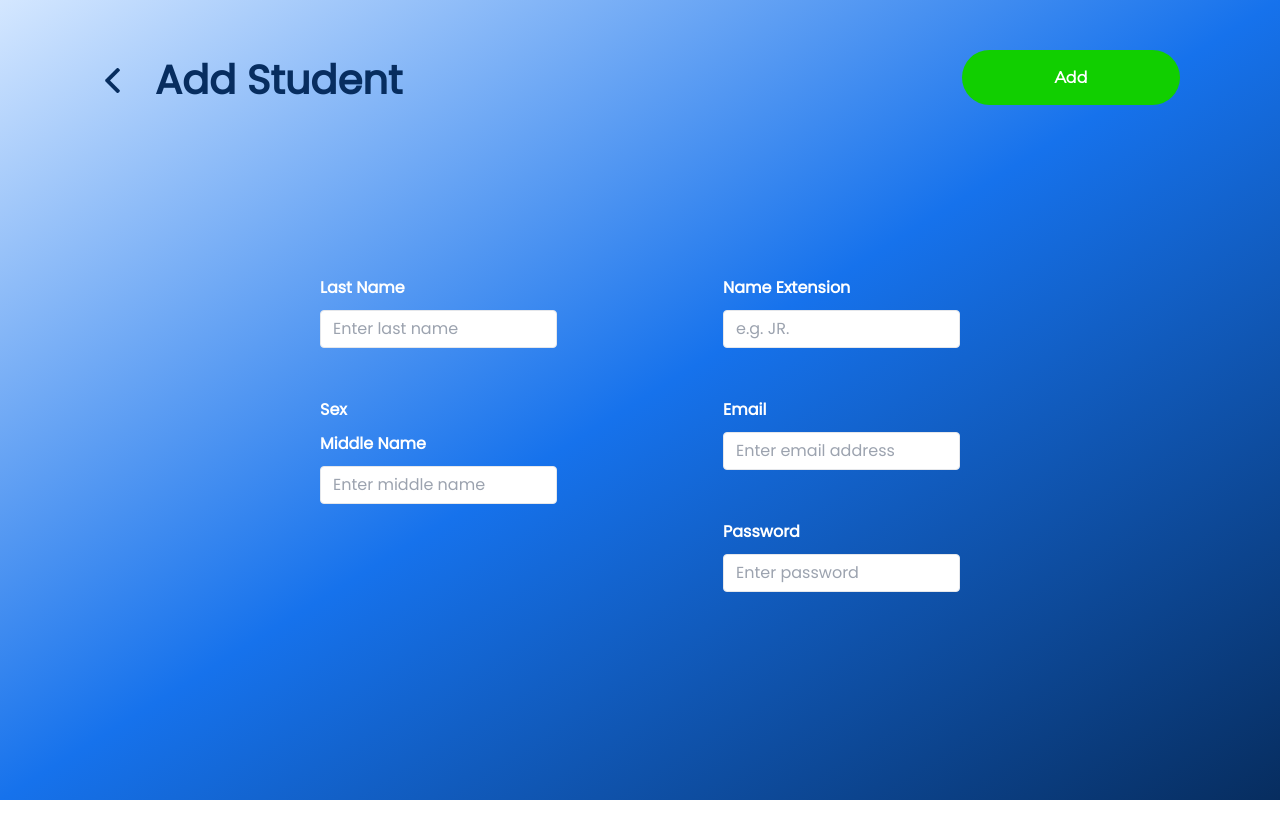
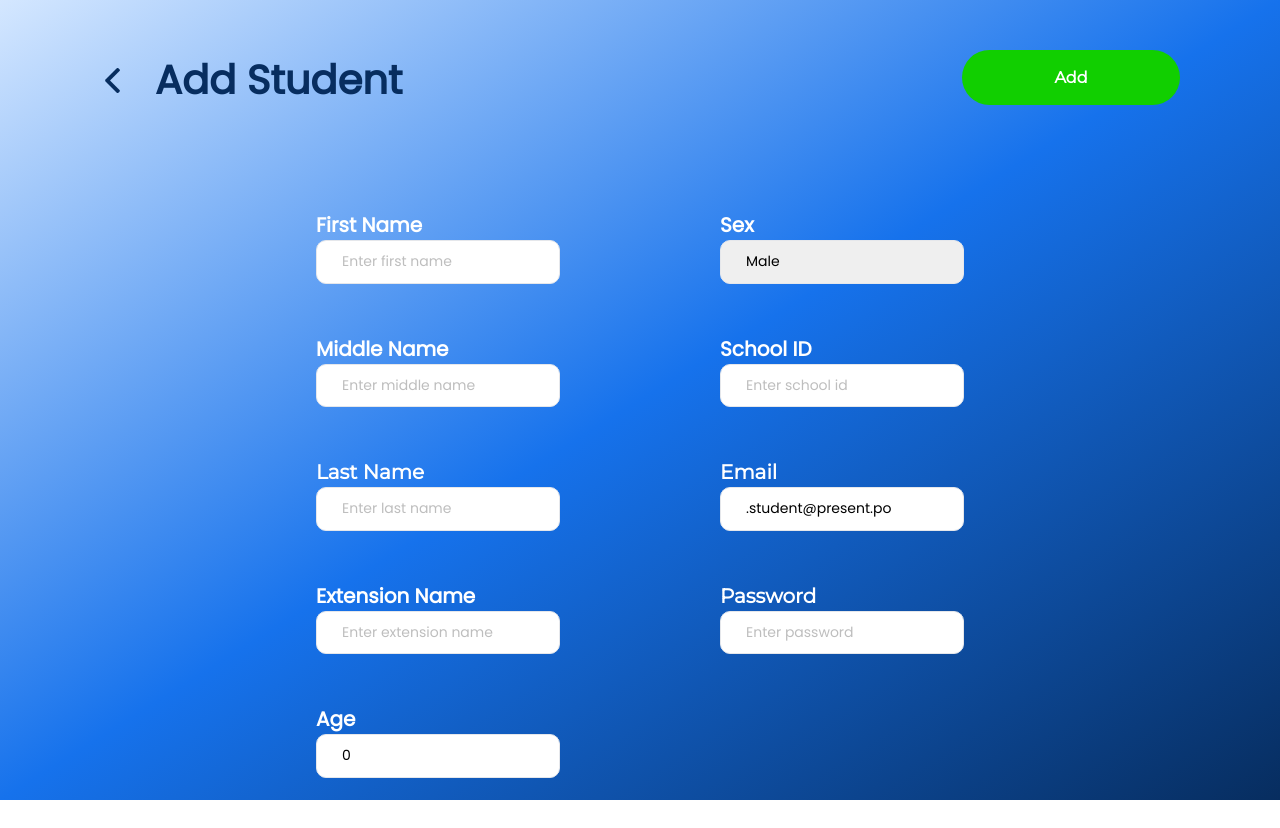
Before and after one commit to CMH7/PresentPo-Admin, a React (Vite) app: page /admindashboard/managestudents/addstudent in a window 1280 px wide. Before the commit the page ends 800 px from the top, so only its background shows below. Built offline with nearby package versions, Linux system fonts and the light colour scheme.

Commit message:
added and feeded add students page

```diff
--- a/src/pages/students/AddStudent.tsx
+++ b/src/pages/students/AddStudent.tsx
@@ -1,18 +1,78 @@
 import Wrapper from "../../components/Wrapper";
 import backIcon from '../../assets/left-arrow 1.png';
-import { Link } from "react-router-dom";
+import { Link, useNavigate } from "react-router-dom";
+import { gql, useMutation } from "@apollo/client";
+import { useState } from "react";
+import { PropagateLoader } from "react-spinners";
+import { ToastContainer, toast } from "react-toastify";
+
+const ADD_STUDENT_OPS = gql`
+	mutation AddStudent($newStudent: newStudent!) {
+		addStudent(newStudent: $newStudent) {
+			error
+			message
+			data {
+				id
+				school_id
+				name {
+					first
+					middle
+					last
+					extension
+				}
+				age
+				sex
+				email
+				password
+			}
+		}
+	}
+`
 
 /*stated na page na yung 'Edit Student'
 after this, go to index.tsx to import the page*/
 export default function AddStudent() {
-    return(
+	const [adding, setAdding] = useState(false)
+	const [newStudent, setNewStudent] = useState({
+		school_id: '',
+		name: {
+			first: '',
+			middle: '',
+			last: '',
+			extension: ''
+		},
+		age: 0,
+		sex: 'Male',
+		email: '.student@present.po',
+		password: ''
+	})
+
+	const navigate = useNavigate()
+
+	const [addStudent] = useMutation(ADD_STUDENT_OPS, {
+		onCompleted: (data) => {
+			toast.success(data?.addStudent?.message, {
+				position: "top-right",
+				autoClose: 5000,
+				hideProgressBar: false,
+				closeOnClick: true,
+				pauseOnHover: true,
+				draggable: true,
+				progress: undefined,
+				theme: "light",
+			});
+			setAdding(false)
+			navigate('/admindashboard/managestudents', {replace: true})
+		}
+	})
+
+	return (
 		<Wrapper>
 			{/* top */}
 			<div className="flex justify-between">
-
 				{/* back button  */}
 				<div className="flex items-center mt-[50px] ml-[100px]">
-					<Link to='/admindashboard/managestudents' replace={true}>
+					<Link to='/admindashboard/managestudents' replace={true} aria-disabled={adding}>
 						<div className="aspect-square w-[25px] h-auto cursor-pointer">
 							<img src={backIcon} alt="chevron left" />
 						</div>
@@ -25,61 +85,122 @@ export default function AddStudent() {
 				</div>
 
 				{/* add button */}
-				<button className="flex justify-center items-center mt-[50px] mr-[100px] bg-[#11CF00] hover:bg-[#1672ec] text-white font-semibold py-2 px-20 rounded-[50px] focus:outline-none focus:shadow-outline w-[218px] h-[55px]" type="submit">
+				<div aria-disabled={adding} onClick={() => {
+					if (newStudent.school_id === '' || newStudent.name.first === '' || newStudent.name.last === '' || newStudent.sex === '' || newStudent.age <= 13) {
+						toast.error('Invalid inputs', {
+							position: "top-right",
+							autoClose: 5000,
+							hideProgressBar: false,
+							closeOnClick: true,
+							pauseOnHover: true,
+							draggable: true,
+							progress: undefined,
+							theme: "light",
+						});
+						return
+					}
+					setAdding(true)
+					addStudent({ variables: { newStudent: newStudent } })
+				}} className="flex justify-center items-center mt-[50px] mr-[100px] bg-[#11CF00] hover:bg-[#218a18] text-white font-semibold py-2 px-20 rounded-[50px] focus:outline-none focus:shadow-outline w-[218px] h-[55px] cursor-pointer select-none ">
+					{
+						!adding ?
+							<div>
 								Add
-				</button>
 							</div>
-
-			{/* add 2 columns */}
-			<div className=" grid grid-cols-2 gap-x-[166px] poppins px-80 mt-[166px]">
+							:
+							<div>
+								adding...
+							</div>
+					}
+				</div>
+			</div>
+			{
+				!adding ?
+					<>
+						{/* fields */}
+						<div className=" grid grid-cols-2 gap-x-[160px] px-[316px] mt-[100px] ">
 
 							{/* column 1 */}
 							<div className="col-span-1">
 								<div className="pb-[50px]">
-						<label className="block text-white poppins font-semibold pb-[10px]">
-							Last Name
+									<label className="text-white poppins font-semibold pb-[10px] text-[20px] ">
+										First Name
 									</label>
-						<input className="appearance-none border rounded w-full py-2 px-3 text-gray-700 leading-tight focus:outline-none focus:shadow-outline" id="last-name" type="text" placeholder="Enter last name" />
+									<input onChange={(e) => setNewStudent(prev => ({...prev, email: `${e.target.value.split(' ').join('')}${prev.name.last.split(' ').join('')}.student@present.po`.toLowerCase(), password: `${e.target.value.split(' ').join('')}${prev.name.last.split(' ').join('')}`.toLowerCase(), name: {...prev.name, first: e.target.value}}))} value={newStudent.name.first} className="poppins  text-[14px] appearance-none border rounded-[10px] w-full py-[12px] px-[25px] placeholder:text-phGray leading-tight focus:outline-none focus:shadow-outline" type="text" placeholder="Enter first name" />
 								</div>
 
 								<div className="pb-[50px]">
-						<label className="block text-white poppins font-semibold pb-[10px]">
-							Sex
+									<label className="text-white poppins font-semibold pb-[10px] text-[20px] ">
+										Middle Name
 									</label>
+									<input onChange={(e) => setNewStudent(prev => ({...prev, name: {...prev.name, middle: e.target.value}}))} value={newStudent.name.middle} className="poppins  text-[14px] appearance-none border rounded-[10px] w-full py-[12px] px-[25px] placeholder:text-phGray leading-tight focus:outline-none focus:shadow-outline" type="text" placeholder="Enter middle name" />
+								</div>
 
 								<div className="pb-[50px]">
-							<label className="block text-white font-semibold pb-[10px]">
-								Middle Name
+									<label className="text-white font-semibold pb-[10px] text-[20px] ">
+										Last Name
 									</label>
-							<input className="appearance-none border rounded w-full py-2 px-3 text-gray-700 leading-tight focus:outline-none focus:shadow-outline" id="middle-name" type="text" placeholder="Enter middle name"/>
+									<input onChange={(e) => setNewStudent(prev => ({...prev, email: `${prev.name.first.split(' ').join('')}${e.target.value.split(' ').join('')}.student@present.po`.toLowerCase(), password: `${prev.name.first.split(' ').join('')}${e.target.value.split(' ').join('')}`.toLowerCase(), name: {...prev.name, last: e.target.value}}))} value={newStudent.name.last} className="poppins  text-[14px] appearance-none border rounded-[10px] w-full py-[12px] px-[25px] placeholder:text-phGray leading-tight focus:outline-none focus:shadow-outline" type="text" placeholder="Enter last name"/>
 								</div>
+
+								<div className="pb-[50px]">
+									<label className="text-white poppins font-semibold pb-[10px] text-[20px] ">
+										Extension Name
+									</label>
+									<input onChange={(e) => setNewStudent(prev => ({...prev, name: {...prev.name, extension: e.target.value}}))} value={newStudent.name.extension} className="poppins  text-[14px] appearance-none border rounded-[10px] w-full py-[12px] px-[25px] placeholder:text-phGray leading-tight focus:outline-none focus:shadow-outline" type="text" placeholder="Enter extension name" />
+								</div>
+
+								<div className="pb-[50px]">
+									<label className="text-white poppins font-semibold pb-[10px] text-[20px] ">
+										Age
+									</label>
+										<input onChange={(e) => setNewStudent(prev => ({ ...prev, age: parseInt(e.target.value === '' ? '0' : e.target.value) }))} value={newStudent.age} className="poppins  text-[14px] appearance-none border rounded-[10px] w-full py-[12px] px-[25px] placeholder:text-phGray leading-tight focus:outline-none focus:shadow-outline" id="last-name" type="text" pattern="\d*" placeholder="Enter age" />
 								</div>
 							</div>
 
 							{/* column 2 */}
 							<div className="col-span-1">
 								<div className="pb-[50px]">
-						<label className="block text-white font-semibold pb-[10px]">
-							Name Extension
+									<label className="text-white poppins font-semibold pb-[10px] text-[20px] ">
+										Sex
 									</label>
-						<input className="appearance-none border rounded w-full py-2 px-3 text-gray-700 leading-tight focus:outline-none focus:shadow-outline" id="sections-handled" type="text" placeholder="e.g. JR."/>
+									<select onChange={(e) => setNewStudent(prev => ({...prev, sex: e.target.value}))} value={newStudent.sex} className="poppins  text-[14px] appearance-none border rounded-[10px] w-full py-[12px] px-[25px] placeholder:text-phGray leading-tight focus:outline-none focus:shadow-outline" name="sex" id="sex">
+										<option value="Male">Male</option>
+										<option value="Female">Female</option>
+									</select>
 								</div>
 
 								<div className="pb-[50px]">
-						<label className="block text-white font-semibold pb-[10px]">
-							Email
+									<label className="text-white poppins font-semibold pb-[10px] text-[20px] ">
+										School ID
 									</label>
-						<input className="appearance-none border rounded w-full py-2 px-3 text-gray-700 leading-tight focus:outline-none focus:shadow-outline" id="email" type="email" placeholder="Enter email address"/>
+										<input onChange={(e) => {
+											if (e.target.value.match(/[^0-9\-]/g)) return
+											setNewStudent(prev => ({ ...prev, school_id: e.target.value }))
+										}} value={newStudent.school_id} className="poppins  text-[14px] appearance-none border rounded-[10px] w-full py-[12px] px-[25px] placeholder:text-phGray leading-tight focus:outline-none focus:shadow-outline" id="last-name" type="text" placeholder="Enter school id" />
 								</div>
 
 								<div className="pb-[50px]">
-						<label className="block text-white font-semibold pb-[10px]">
+									<label className="text-white font-semibold pb-[10px] text-[20px] ">
+										Email
+									</label>
+									<input readOnly={true} value={newStudent.email} className="poppins  text-[14px] appearance-none border rounded-[10px] w-full py-[12px] px-[25px] placeholder:text-phGray leading-tight focus:outline-none focus:shadow-outline" type="text" placeholder="Enter email address"/>
+								</div>
+
+								<div className="pb-[50px]">
+									<label className="text-white font-semibold pb-[10px] text-[20px] ">
 										Password
 									</label>
-						<input className="appearance-none border rounded w-full py-2 px-3 text-gray-700 leading-tight focus:outline-none focus:shadow-outline" id="password" type="password" placeholder="Enter password"/>
+									<input readOnly={true} value={newStudent.password} className="poppins  text-[14px] appearance-none border rounded-[10px] w-full py-[12px] px-[25px] placeholder:text-phGray leading-tight focus:outline-none focus:shadow-outline" type="text" placeholder="Enter password"/>
 								</div>
 							</div>
 						</div>
+					</>
+					:
+					<div className=" w-full h-full flex justify-center items-center mt-[100px]">
+						<PropagateLoader color="#fff" />
+					</div>
+			}
 		</Wrapper>
 	);
 }
```
Lines whose indentation alone changed are shown as unchanged.
